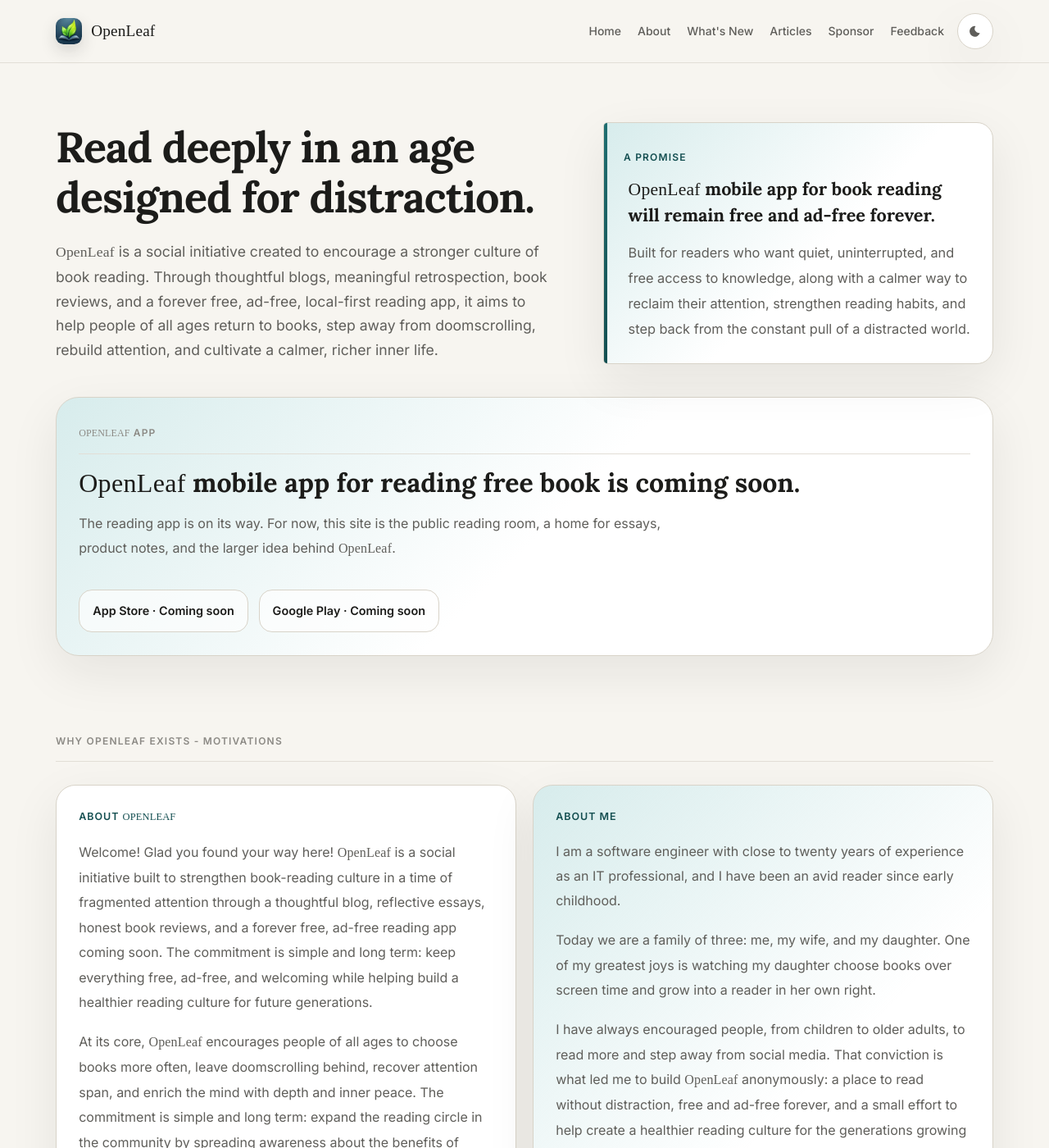
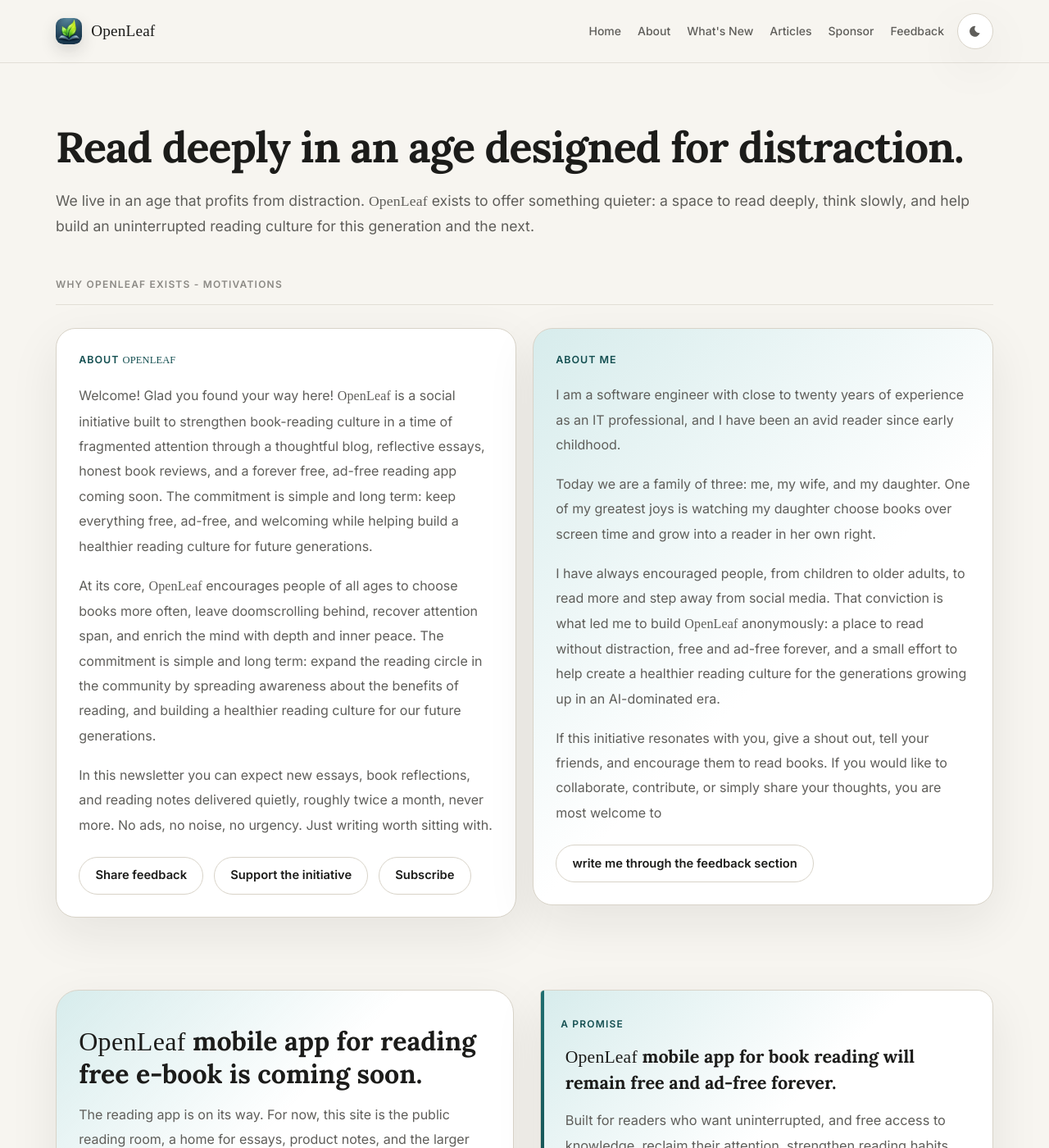
Before and after one commit to openleafsupport/openleafsupport.github.io, a Jekyll site: the page built from index.html, in a window 1280 px wide and 1400 px high. Shown: the whole window at 82% size. Built offline with Jekyll 4.4.1, drawn with Linux system fonts in a browser that asks for light colours; comment, search, counter and statistics services are not loaded; some of the changed text lies outside the part shown.

```diff
--- a/assets/styles.css
+++ b/assets/styles.css
@@ -249,8 +249,6 @@
 .hero { padding: 4.5rem 0 2rem; }
 
 .hero-layout {
-  display: grid;
-  grid-template-columns: minmax(0, 1.15fr) minmax(300px, 0.85fr);
   gap: 1.5rem;
   align-items: start;
 }
@@ -301,7 +299,6 @@
 }
 
 .hero-desc {
-  max-width: 38rem;
   font-size: 1.1rem;
   line-height: 1.7;
   color: var(--text-secondary);
@@ -619,6 +616,22 @@
 .archive-card-link {
   margin-top: auto;
   padding-top: 1rem;
+}
+
+.launch-section {
+  display: flex;
+}
+
+.launch-section > * {
+  flex: 1;
+}
+
+.launch-section > :first-child {
+  margin-right: 1rem;
+}
+
+.launch-section > :last-child {
+  margin-left: 1rem;
 }
 
 .launch-section,
--- a/index.html
+++ b/index.html
@@ -6,34 +6,10 @@
 
 <section class="hero hero-layout">
   <div class="hero-copy">
-    <h1>Read deeply in an age<br>designed for distraction.</h1>
+    <h1>Read deeply in an age designed for distraction.</h1>
     <p class="hero-desc">
-      <span class="brand-name">OpenLeaf</span> is a social initiative created to encourage a stronger culture of book reading. Through thoughtful blogs, meaningful retrospection, book reviews, and a forever free, ad-free, local-first reading app, it aims to help people of all ages return to books, step away from doomscrolling, rebuild attention, and cultivate a calmer, richer inner life.
+      We live in an age that profits from distraction. <span class="brand-name">OpenLeaf</span> exists to offer something quieter: a space to read deeply, think slowly, and help build an uninterrupted reading culture for this generation and the next.
     </p>
-  </div>
-
-  <aside class="promise-card promise-spotlight" aria-label="OpenLeaf promise">
-    <p class="section-label">A promise</p>
-    <h2 class="promise-title"><span class="brand-name">OpenLeaf</span> mobile app for book reading will remain free and ad-free forever.</h2>
-    <p class="promise-text">
-      Built for readers who want quiet, uninterrupted, and free access to knowledge, along with a calmer way to reclaim their attention, strengthen reading habits, and step back from the constant pull of a distracted world.
-    </p>
-  </aside>
-</section>
-
-<section id="launch" class="launch-section">
-  <div class="launch-card">
-    <div>
-      <p class="section-label"><span class="brand-name">OpenLeaf</span> app</p>
-      <h2 class="launch-title"><span class="brand-name">OpenLeaf</span> mobile app for reading free book is coming soon.</h2>
-      <p class="launch-text">
-        The reading app is on its way. For now, this site is the public reading room, a home for essays, product notes, and the larger idea behind <span class="brand-name">OpenLeaf</span>.
-      </p>
-    </div>
-    <div class="store-pills" aria-label="OpenLeaf app launch status">
-      <span class="store-pill">App Store · Coming soon</span>
-      <span class="store-pill">Google Play · Coming soon</span>
-    </div>
   </div>
 </section>
 
@@ -78,6 +54,25 @@
       </p>
     </article>
   </div>
+</section>
+
+<section id="launch" class="launch-section">
+  <div class="launch-card">
+    <div>
+      <h2 class="launch-title"><span class="brand-name">OpenLeaf</span> mobile app for reading free e-book is coming soon.</h2>
+      <p class="launch-text">
+        The reading app is on its way. For now, this site is the public reading room, a home for essays, product notes, and the larger idea behind <span class="brand-name">OpenLeaf</span>.
+      </p>
+    </div>
+  </div>
+
+  <aside class="promise-card promise-spotlight" aria-label="OpenLeaf promise">
+    <p class="section-label">A promise</p>
+    <h2 class="promise-title"><span class="brand-name">OpenLeaf</span> mobile app for book reading will remain free and ad-free forever.</h2>
+    <p class="promise-text">
+      Built for readers who want uninterrupted, and free access to knowledge, reclaim their attention, strengthen reading habits, and step back from the constant pull of a distracted world.
+    </p>
+  </aside>
 </section>
 
 <section class="content-section">
```
Also changed, not shown: Gemfile (+5 -3 lines), Gemfile.lock.
